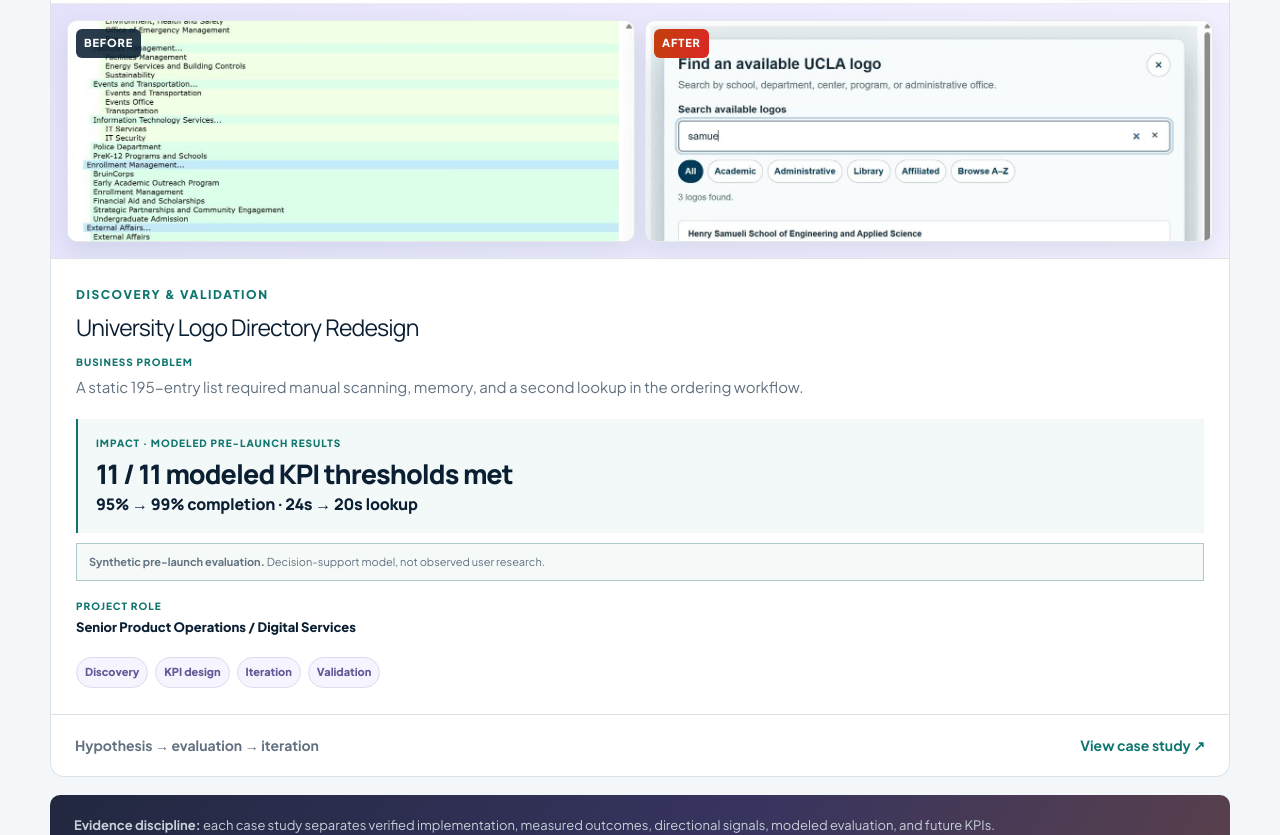
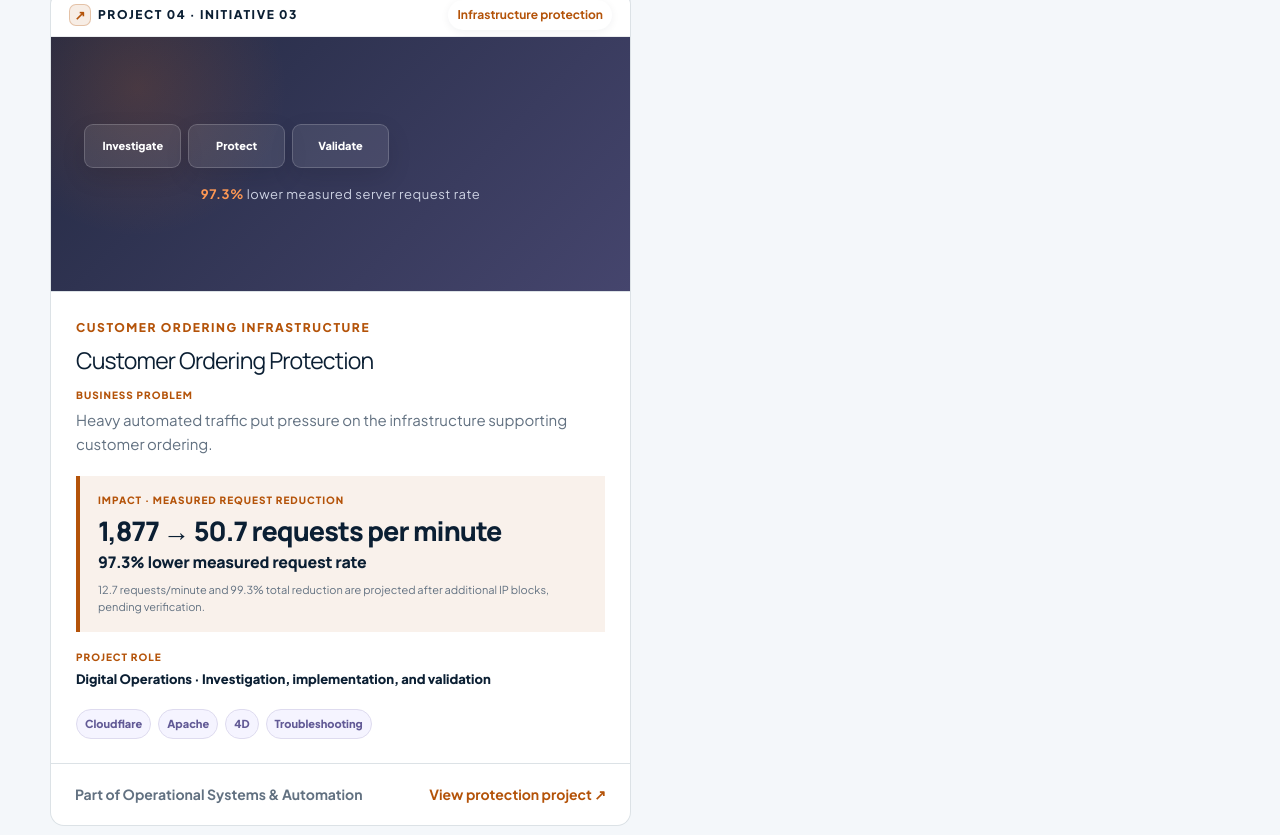
Before and after one commit to andrewjaebok/digital-operations-portfolio, a Next.js app: page / in a window 1280 px wide. Shown: the part 4480-5315 px from the top of the page. Built offline with nearby package versions, Linux system fonts and the light colour scheme.

Commit message:
Feature customer ordering protection and traffic results on homepage

```diff
--- a/app/page.tsx
+++ b/app/page.tsx
@@ -156,6 +156,22 @@ export default function Home() {
             <div className="portfolio-card-footer"><span>Future KPIs defined in case study</span><b>View case study ↗</b></div>
           </Link>
 
+          <Link className="bento-card portfolio-project-card operations-project" href="/projects/operational-systems-automation/#traffic-protection">
+            <div className="project-topline"><span><i aria-hidden="true">↗</i> Project 04 · Initiative 03</span><b>Infrastructure protection</b></div>
+            <div className="portfolio-card-media operations-card-media" aria-label="Customer ordering traffic protection result">
+              <div className="operations-card-flow" aria-hidden="true"><span>Investigate</span><i>→</i><span>Protect</span><i>→</i><span>Validate</span></div>
+              <p><b>97.3%</b> lower measured server request rate</p>
+            </div>
+            <div className="portfolio-card-copy">
+              <p className="project-label">Customer Ordering Infrastructure</p><h3>Customer Ordering Protection</h3>
+              <p className="project-business-problem"><span>Business problem</span>Heavy automated traffic put pressure on the infrastructure supporting customer ordering.</p>
+              <div className="project-card-impact"><span>Impact · Measured request reduction</span><strong>1,877 → 50.7 requests per minute</strong><strong>97.3% lower measured request rate</strong><small>12.7 requests/minute and 99.3% total reduction are projected after additional IP blocks, pending verification.</small></div>
+              <p className="project-card-role"><span>Project role</span>Digital Operations · Investigation, implementation, and validation</p>
+              <div className="project-tag-row" aria-label="Project capabilities"><span>Cloudflare</span><span>Apache</span><span>4D</span><span>Troubleshooting</span></div>
+            </div>
+            <div className="portfolio-card-footer"><span>Part of Operational Systems &amp; Automation</span><b>View protection project ↗</b></div>
+          </Link>
+
           <Link className="bento-card portfolio-project-card finder-project" href="/projects/university-logo-directory">
             <div className="project-topline"><span><i aria-hidden="true">⌕</i> Project 05</span><b>Discovery &amp; validation</b></div>
             <div className="portfolio-card-media project-compare-media" aria-label="University logo directory before and after">
```
